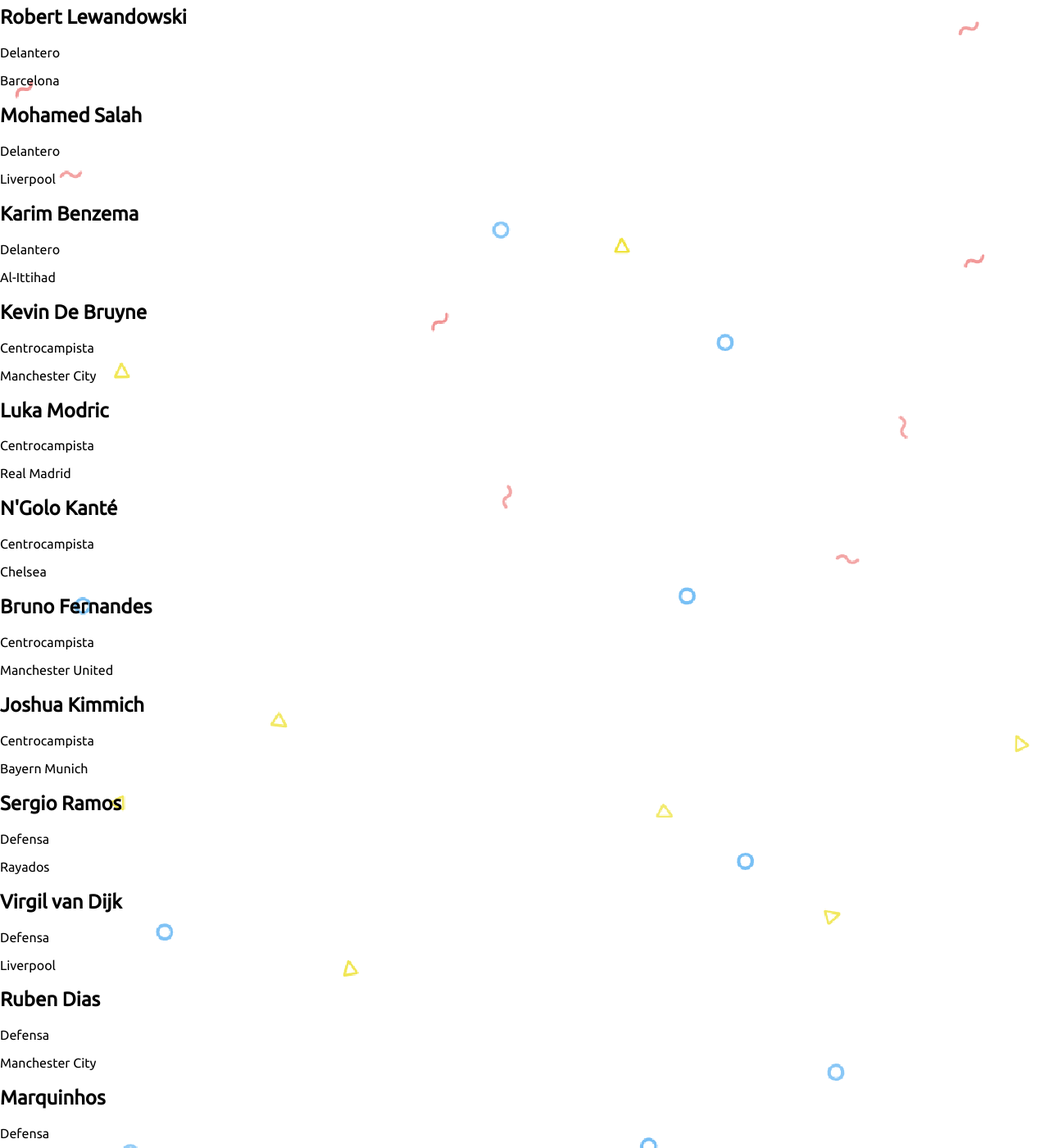
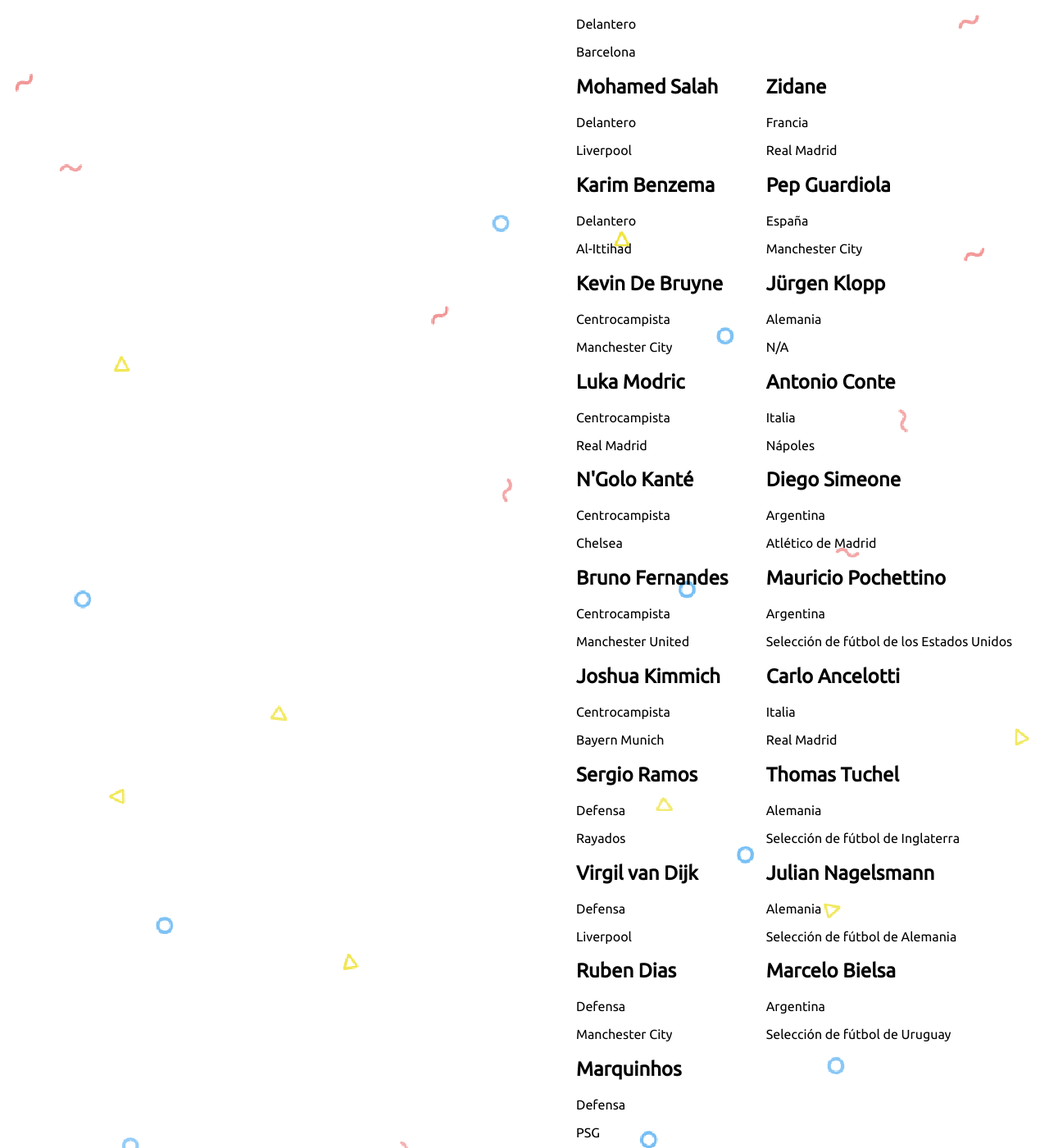
Before and after one commit to pabloap7/pabloap7.github.io, a Jekyll site: the page built from index.html, in a window 1280 px wide and 1400 px high, scrolled down 1974 px. Shown: the whole window at 82% size. Built offline with Jekyll 4.4.1, drawn with Linux system fonts in a browser that asks for light colours; comment, search, counter and statistics services are not loaded; some of the changed text lies outside the part shown.

Commit message:
Add entrenador data and update index.html to display players and trainers in a table format

```diff
--- /dev/null
+++ b/_data/entrenadores.json
@@ -0,0 +1,62 @@
+[
+    {
+        "nombre": "Zidane",
+        "nacionalidad": "Francia",
+        "equipo_debut": "Real Madrid",
+        "equipo_actual": "Real Madrid"
+    },
+    {
+        "nombre": "Pep Guardiola",
+        "nacionalidad": "España",
+        "equipo_debut": "Barcelona",
+        "equipo_actual": "Manchester City"
+    },
+    {
+        "nombre": "Jürgen Klopp",
+        "nacionalidad": "Alemania",
+        "equipo_debut": "Mainz 05",
+        "equipo_actual": "N/A"
+    },
+    {
+        "nombre": "Antonio Conte",
+        "nacionalidad": "Italia",
+        "equipo_debut": "Arezzo",
+        "equipo_actual": "Nápoles"
+    },
+    {
+        "nombre": "Diego Simeone",
+        "nacionalidad": "Argentina",
+        "equipo_debut": "Racing Club",
+        "equipo_actual": "Atlético de Madrid"
+    },
+    {
+        "nombre": "Mauricio Pochettino",
+        "nacionalidad": "Argentina",
+        "equipo_debut": "Espanyol",
+        "equipo_actual": "Selección de fútbol de los Estados Unidos"
+    },
+    {
+        "nombre": "Carlo Ancelotti",
+        "nacionalidad": "Italia",
+        "equipo_debut": "Reggiana",
+        "equipo_actual": "Real Madrid"
+    },
+    {
+        "nombre": "Thomas Tuchel",
+        "nacionalidad": "Alemania",
+        "equipo_debut": "Mainz 05",
+        "equipo_actual": "Selección de fútbol de Inglaterra"
+    },
+    {
+        "nombre": "Julian Nagelsmann",
+        "nacionalidad": "Alemania",
+        "equipo_debut": "Hoffenheim",
+        "equipo_actual": "Selección de fútbol de Alemania"
+    },
+    {
+        "nombre": "Marcelo Bielsa",
+        "nacionalidad": "Argentina",
+        "equipo_debut": "Newell’s Old Boys",
+        "equipo_actual": "Selección de fútbol de Uruguay"
+    }
+]
--- a/index.html
+++ b/index.html
@@ -15,12 +15,15 @@
     </ul>
 </main>
 {% include pageNav.html %}
-<h1>Más jugadores</h1>
-  {% for jugadores in site.data.jugadores %}
-    <h2>{{ jugadores.nombre }}</h2>
-    <p>{{ jugadores.posicion }}</p>
-    <p>{{ jugadores.edad }}</p>
-    <p>{{ jugadores.equipo }}</p>
-  {% endfor %}
+<table>
+  <tr>
+    <td>Más Jugadores</td>
+    <td>Más Entrenadores</td>
+  </tr>
+  <tr>
+    <td>{% for jugadores in site.data.jugadores %} <h2>{{ jugadores.nombre }}</h2> <p>{{ jugadores.posicion }}</p> <p>{{ jugadores.edad }}</p> <p>{{ jugadores.equipo }}</p> {% endfor %}</td>
+    <td>{% for entrenadores in site.data.entrenadores %} <h2>{{ entrenadores.nombre }}</h2> <p>{{ entrenadores.nacionalidad }}</p> <p>{{ entrenadores.equip_debut }}</p> <p>{{ entrenadores.equipo_actual }}</p> {% endfor %}</td>
+  </tr>
+</table>
 
 {% include footer.html %}
```
